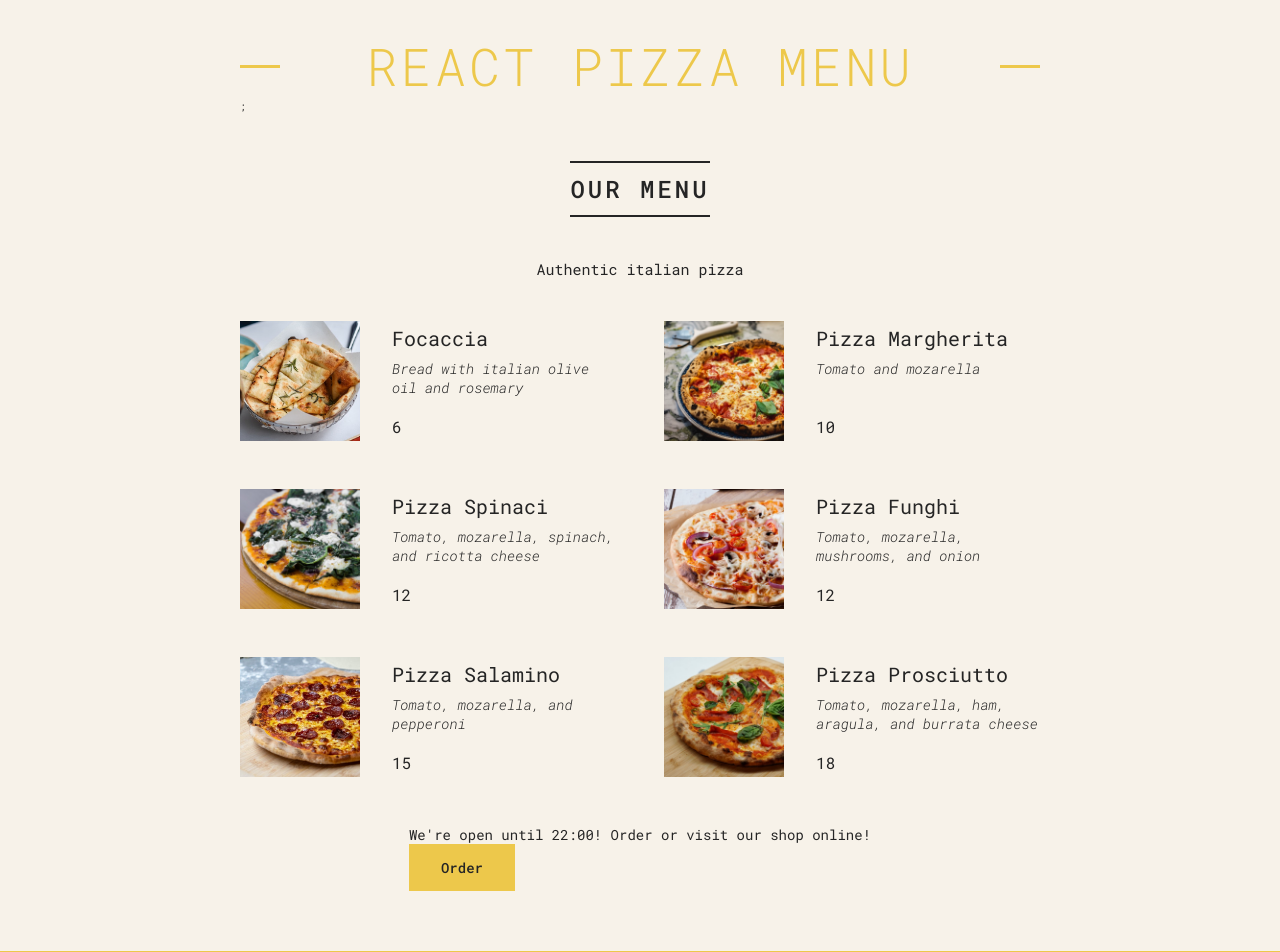
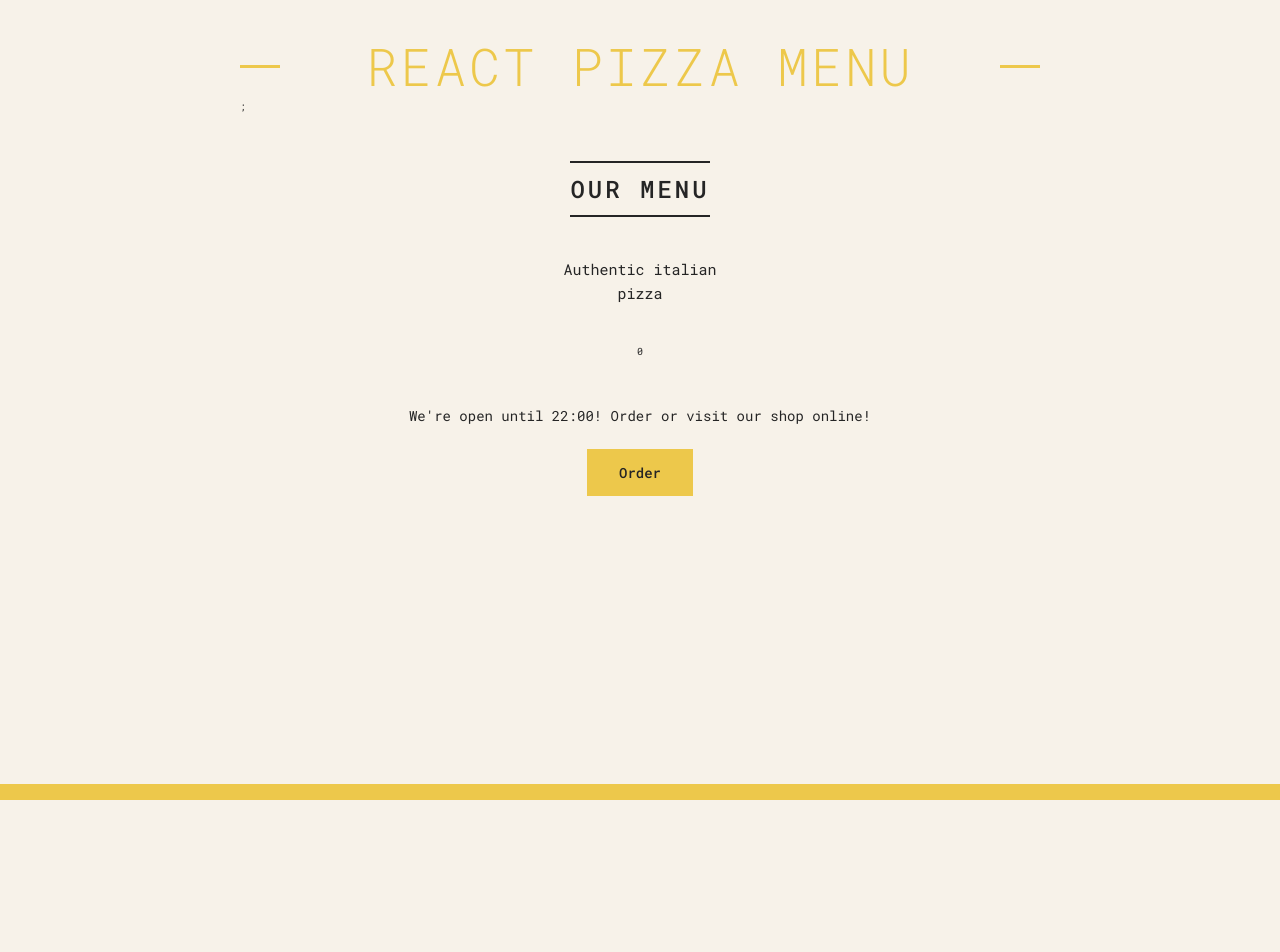
Before and after one commit to mihaela336/pizza-menu, a React (Create React App) app: page / in a window 1280 px wide. Shown: the top 952 px of the page. After the commit the page ends 800 px from the top, so only its background shows below. Built offline with nearby package versions, Linux system fonts and the light colour scheme.

Commit message:
render pizza list only if there are pizzas in array -wrong way
displays 0 (the length of numPizzas instead of nothing)

```diff
--- a/src/components/Footer.jsx
+++ b/src/components/Footer.jsx
@@ -13,13 +13,18 @@ function Footer() {
 
   return (
     <footer className="footer">
-      <p>
-        {isOpen
-          ? `We're open until ${closeHour}:00! Order
-        or visit our shop online!`
-          : `We are closed, opening at ${openHour}:00!`}
-      </p>
-      <button className="btn">Order</button>
+      {isOpen ? (
+        <div className="order">
+          <p>
+            We're open until {closeHour}:00! Order or visit our shop online!
+          </p>
+          <button className="btn">Order</button>
+        </div>
+      ) : (
+        <div className="order">
+          <p>We are closed, opening at {openHour}:00!</p>
+        </div>
+      )}
     </footer>
   );
 }
--- a/src/components/Menu.jsx
+++ b/src/components/Menu.jsx
@@ -3,17 +3,22 @@ import Pizza from "./Pizza.jsx";
 import pizzaData from "../data.js";
 
 function Menu() {
+  // const pizzas = pizzaData;
+  const pizzas = [];
+  const numPizzas = pizzas.length;
   return (
     <main className="menu">
       <h2> Our Menu</h2>
 
       <p>Authentic italian pizza</p>
 
-      <ul className="pizzas">
-        {pizzaData.map((pizza) => {
-          return <Pizza pizzaObj={pizza} key={pizza.name} />;
-        })}
-      </ul>
+      {numPizzas && (
+        <ul className="pizzas">
+          {pizzaData.map((pizza) => {
+            return <Pizza pizzaObj={pizza} key={pizza.name} />;
+          })}
+        </ul>
+      )}
     </main>
   );
 }
```
